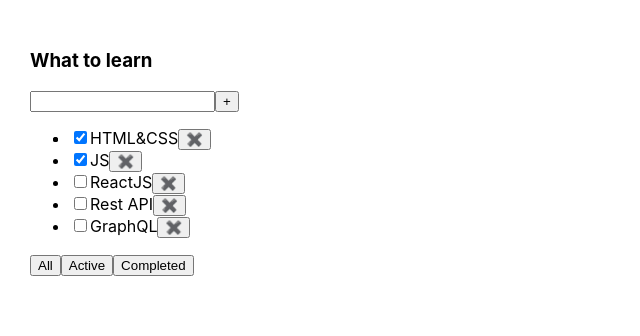
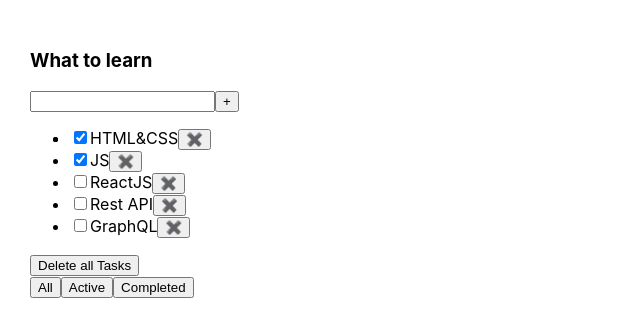
Before and after one commit to YanchukVitali/my-todolist, a React (Create React App) app: page / in a window 1280 px wide. Shown: the top 336 px of the page, without its empty margins (0-640 px from the left). Built offline with nearby package versions, Linux system fonts and the light colour scheme.

Commit message:
Add function delete tasks

```diff
--- a/src/App.tsx
+++ b/src/App.tsx
@@ -3,7 +3,7 @@ import './App.css';
 import {Todolist} from "./Todolist";
 import {v1} from "uuid";
 
-export type FilterValueType = "all" | "active" | "completed"
+export type FilterValueType = "all" | "active" | "completed" | "none"
 
 function App() {
     let [tasks1, setTasks] = useState([
@@ -24,6 +24,11 @@ function App() {
 
     function removeTask(id: string) {
         tasks1 = tasks1.filter(t => t.id !== id)
+        setTasks(tasks1)
+    }
+
+    function deleteAllTask(id: string) {
+        tasks1 = tasks1.filter(t => t.id == id)
         setTasks(tasks1)
     }
 
@@ -49,6 +54,7 @@ function App() {
                       removeTask={removeTask}
                       changeFilter={changeFilter}
                       addTask={addTask}
+                      deleteAllTask={deleteAllTask}
 
             />
 
--- a/src/Todolist.tsx
+++ b/src/Todolist.tsx
@@ -13,6 +13,7 @@ type PropsType = {
     removeTask: (taskId: string) => void
     changeFilter: (value: FilterValueType) => void
     addTask: (title: string) => void
+    deleteAllTask: (id: string) => void
 }
 
 
@@ -39,6 +40,9 @@ export function Todolist(props: PropsType) {
     }
     const onCompletedClickHandler = () => {
         props.changeFilter("completed")
+    }
+    const onDeleteClickHandler = () => {
+        props.deleteAllTask("none")
     }
 
 
@@ -71,6 +75,9 @@ export function Todolist(props: PropsType) {
 
         </ul>
         <div>
+            <div>
+                <button onClick={onDeleteClickHandler}>Delete all Tasks</button>
+            </div>
             <button onClick={onAllClickHandler}>All
             </button>
             <button onClick={onActiveClickHandler}>Active
```
